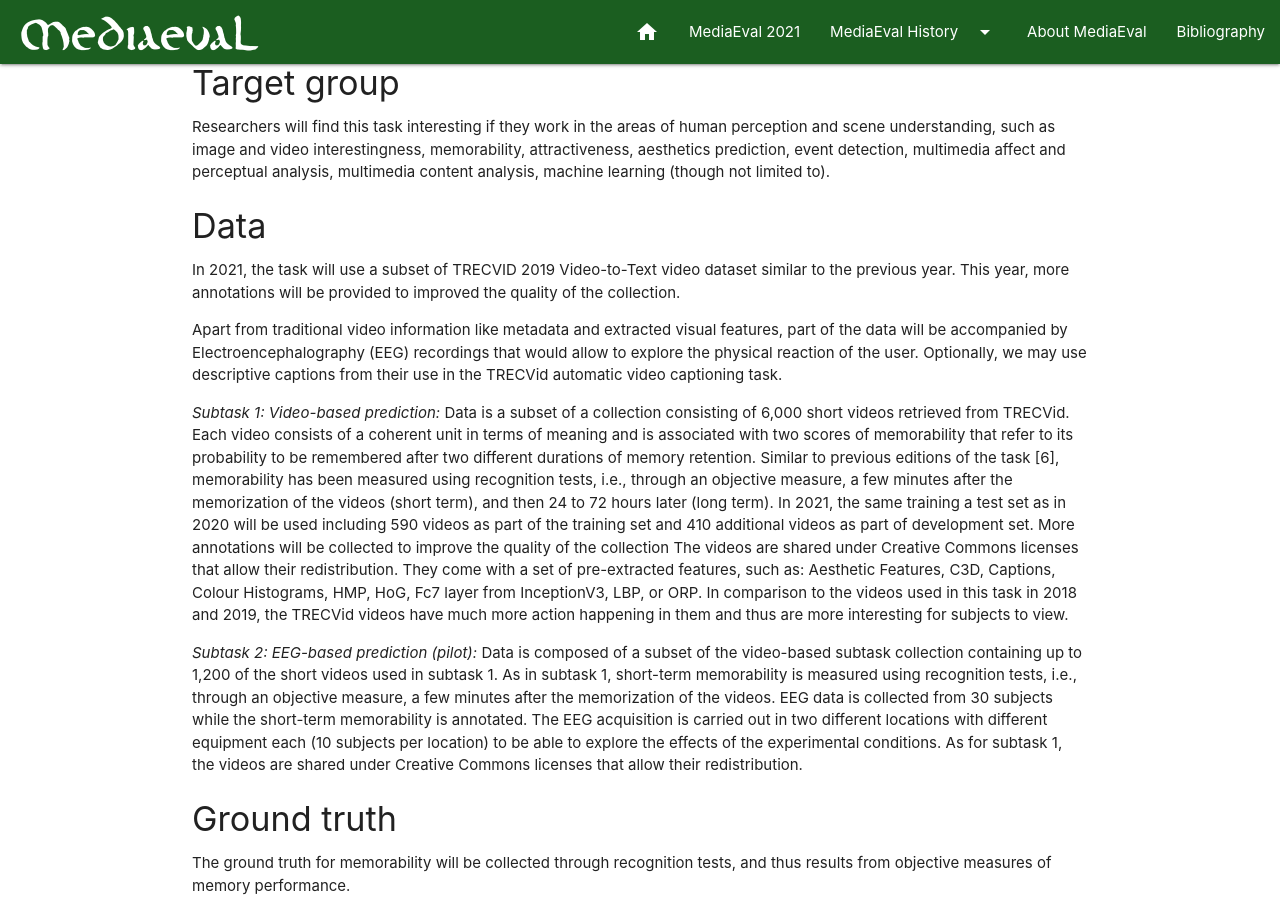
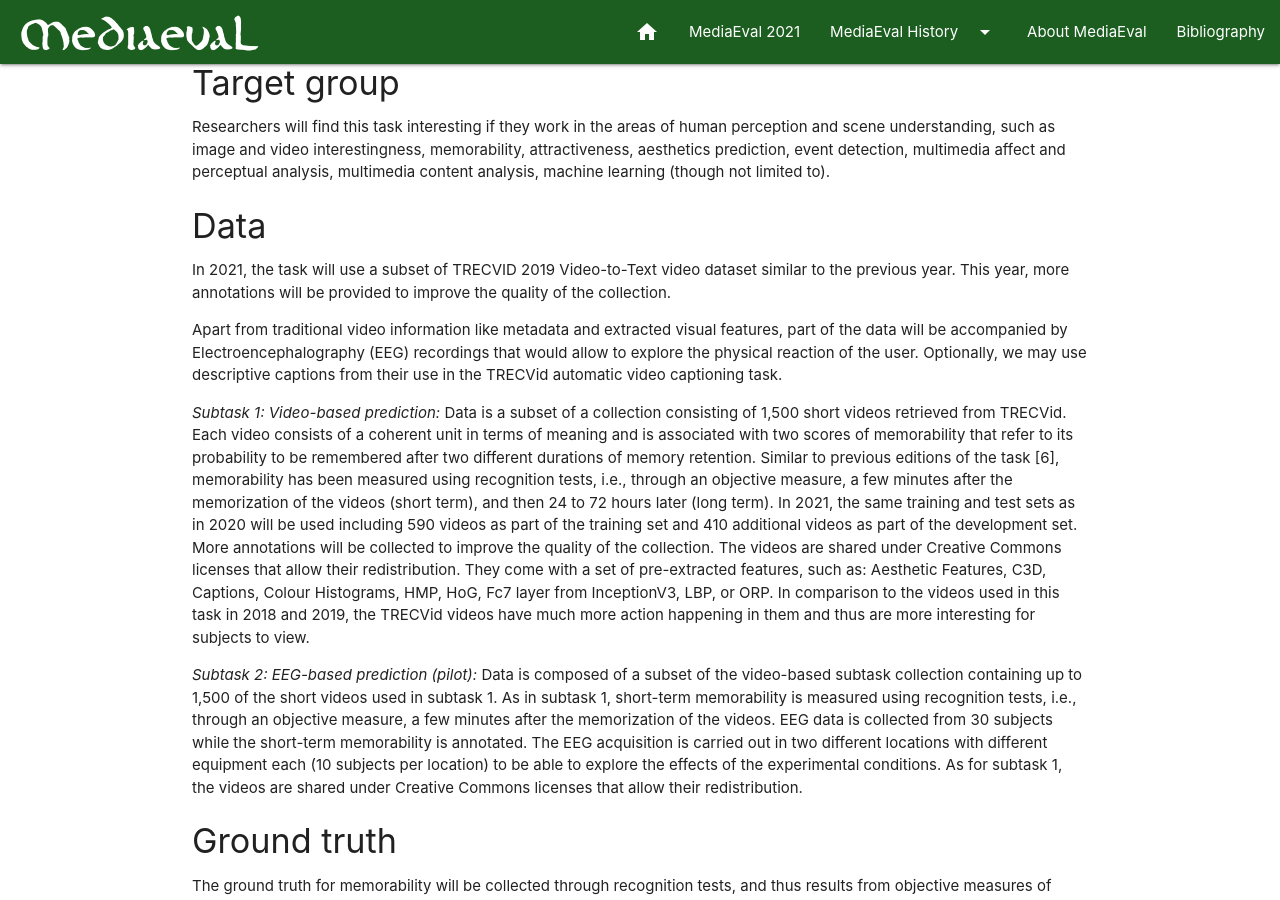
Before and after one commit to multimediaeval/multimediaeval.github.io, a Jekyll site: the page built from _editions/2021/tasks/memorability.md, in a window 1280 px wide and 900 px high, scrolled down 762 px. Built offline with Jekyll 4.4.1, drawn with Linux system fonts in a browser that asks for light colours.

Commit message:
Update memorability.md
typos are edited

```diff
--- a/_editions/2021/tasks/memorability.md
+++ b/_editions/2021/tasks/memorability.md
@@ -34,13 +34,13 @@ Researchers will find this task interesting if they work in the areas of human p
 
 #### Data
 <!-- # Please rewrite this next sentence. The description of the data should not imply that the reader should know anything about what happend last year. It's  important to note that it is the same video data, but do that at the end for completeness and not at the beginning. Strictly speaking the data is not the same because there are new annotations.-->
-In 2021, the task will use a subset of TRECVID 2019 Video-to-Text video dataset similar to the previous year. This year, more annotations will be provided to improved the quality of the collection.
+In 2021, the task will use a subset of TRECVID 2019 Video-to-Text video dataset similar to the previous year. This year, more annotations will be provided to improve the quality of the collection.
 
 Apart from traditional video information like metadata and extracted visual features, part of the data will be accompanied by Electroencephalography (EEG) recordings that would allow to explore the physical reaction of the user. Optionally, we may use descriptive captions from their use in the TRECVid automatic video captioning task.
 
-*Subtask 1: Video-based prediction:* Data is a subset of a collection consisting of 6,000 short videos retrieved from TRECVid. Each video consists of a coherent unit in terms of meaning and is associated with two scores of memorability that refer to its probability to be remembered after two different durations of memory retention. Similar to previous editions of the task [6], memorability has been measured using recognition tests, i.e., through an objective measure, a few minutes after the memorization of the videos (short term), and then 24 to 72 hours later (long term). In 2021, the same training a test set as in 2020 will be used  including 590 videos as part of the training set and 410 additional videos as part of development set. More annotations will be collected to improve the quality of the collection The videos are shared under Creative Commons licenses that allow their redistribution. They come with a set of pre-extracted features, such as: Aesthetic Features, C3D, Captions, Colour Histograms, HMP, HoG, Fc7 layer from InceptionV3, LBP, or ORP.  In comparison to the videos used in this task in 2018 and 2019, the TRECVid videos have much more action happening in them and thus are more interesting for subjects to view.
+*Subtask 1: Video-based prediction:* Data is a subset of a collection consisting of 1,500 short videos retrieved from TRECVid. Each video consists of a coherent unit in terms of meaning and is associated with two scores of memorability that refer to its probability to be remembered after two different durations of memory retention. Similar to previous editions of the task [6], memorability has been measured using recognition tests, i.e., through an objective measure, a few minutes after the memorization of the videos (short term), and then 24 to 72 hours later (long term). In 2021, the same training and test sets as in 2020 will be used  including 590 videos as part of the training set and 410 additional videos as part of the development set. More annotations will be collected to improve the quality of the collection. The videos are shared under Creative Commons licenses that allow their redistribution. They come with a set of pre-extracted features, such as: Aesthetic Features, C3D, Captions, Colour Histograms, HMP, HoG, Fc7 layer from InceptionV3, LBP, or ORP.  In comparison to the videos used in this task in 2018 and 2019, the TRECVid videos have much more action happening in them and thus are more interesting for subjects to view.
 
-*Subtask 2: EEG-based prediction (pilot):* Data is composed of a subset of the video-based subtask collection containing up to 1,200 of the short videos used in subtask 1. As in subtask 1, short-term memorability is measured using recognition tests, i.e., through an objective measure, a few minutes after the memorization of the videos. EEG data is collected from 30 subjects while the short-term memorability is annotated. The EEG acquisition is carried out in two different locations with different equipment each (10 subjects per location) to be able to explore the effects of the experimental conditions. As for subtask 1, the videos are shared under Creative Commons licenses that allow their redistribution.
+*Subtask 2: EEG-based prediction (pilot):* Data is composed of a subset of the video-based subtask collection containing up to 1,500 of the short videos used in subtask 1. As in subtask 1, short-term memorability is measured using recognition tests, i.e., through an objective measure, a few minutes after the memorization of the videos. EEG data is collected from 30 subjects while the short-term memorability is annotated. The EEG acquisition is carried out in two different locations with different equipment each (10 subjects per location) to be able to explore the effects of the experimental conditions. As for subtask 1, the videos are shared under Creative Commons licenses that allow their redistribution.
 
 #### Ground truth
 The ground truth for memorability will be collected through recognition tests, and thus results from objective measures of memory performance.
```
